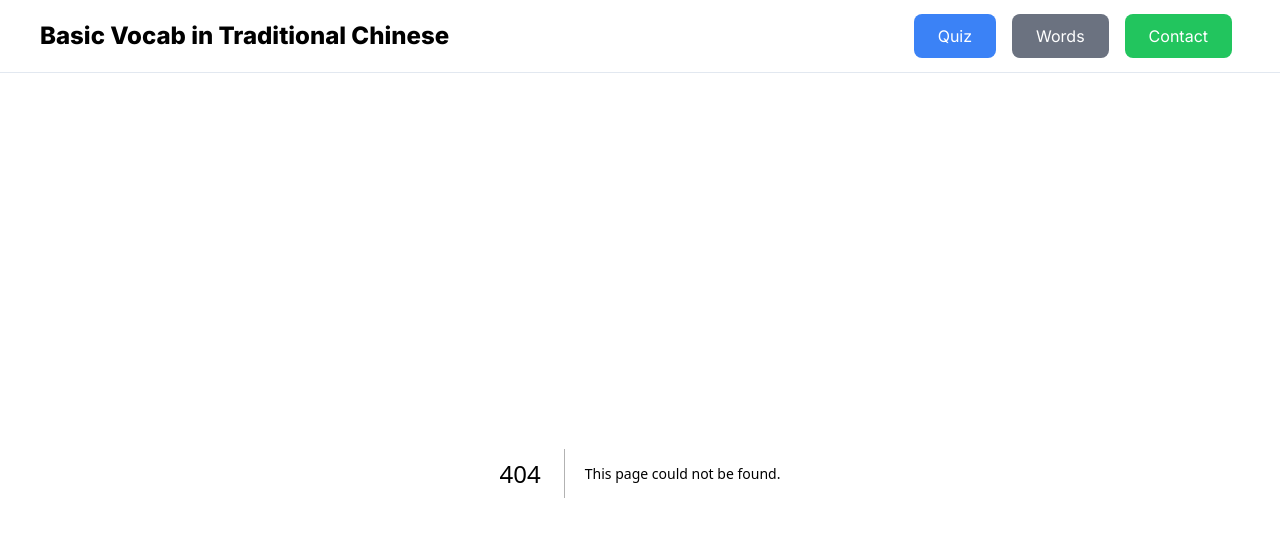
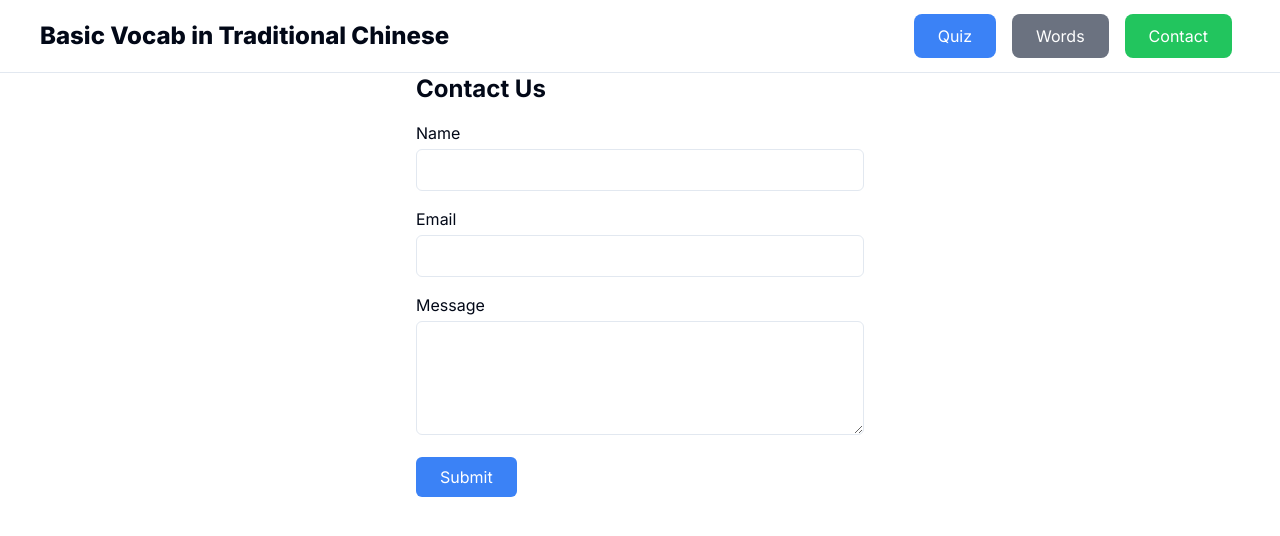
Before and after one commit to konapeso/ct-ja-vocab-test, a Next.js app: page /contact in a window 1280 px wide. Before the commit this address had no page. Shown: the top 536 px of the page. Built offline with nearby package versions, Linux system fonts and the light colour scheme.

Commit message:
コンタクトフォーム作成

```diff
--- a/src/app/Header.tsx
+++ b/src/app/Header.tsx
@@ -24,7 +24,7 @@ const Header = () => {
             Words
           </Link>
           <Link
-            href="/contsct"
+            href="/contact"
             className="bg-green-500 hover:bg-green-600 text-white py-3 px-6 mx-2 rounded-lg"
           >
             Contact
--- /dev/null
+++ b/src/app/contact/page.tsx
@@ -0,0 +1,52 @@
+import React from "react";
+
+const Contact = () => {
+  return (
+    <div className="max-w-md mx-auto">
+      <h2 className="text-2xl font-bold mb-4">Contact Us</h2>
+      <form className="space-y-4">
+        <div>
+          <label htmlFor="name" className="block mb-1">
+            Name
+          </label>
+          <input
+            type="text"
+            id="name"
+            name="name"
+            className="w-full px-4 py-2 border rounded-md"
+          />
+        </div>
+        <div>
+          <label htmlFor="email" className="block mb-1">
+            Email
+          </label>
+          <input
+            type="email"
+            id="email"
+            name="email"
+            className="w-full px-4 py-2 border rounded-md"
+          />
+        </div>
+        <div>
+          <label htmlFor="message" className="block mb-1">
+            Message
+          </label>
+          <textarea
+            id="message"
+            name="message"
+            rows={4}
+            className="w-full px-4 py-2 border rounded-md"
+          ></textarea>
+        </div>
+        <button
+          type="submit"
+          className="bg-blue-500 text-white px-6 py-2 rounded-md hover:bg-blue-600 transition-colors duration-300"
+        >
+          Submit
+        </button>
+      </form>
+    </div>
+  );
+};
+
+export default Contact;
```
